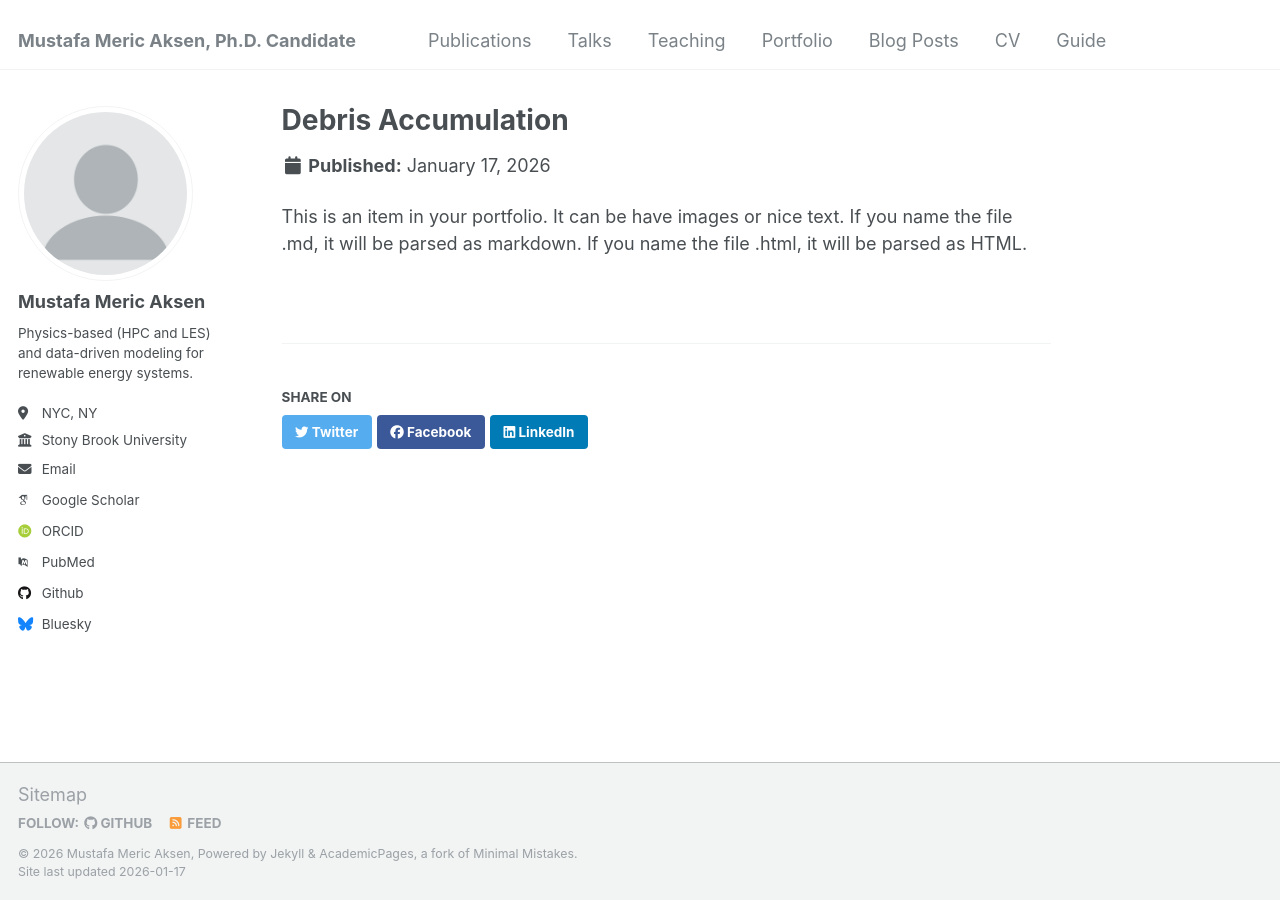
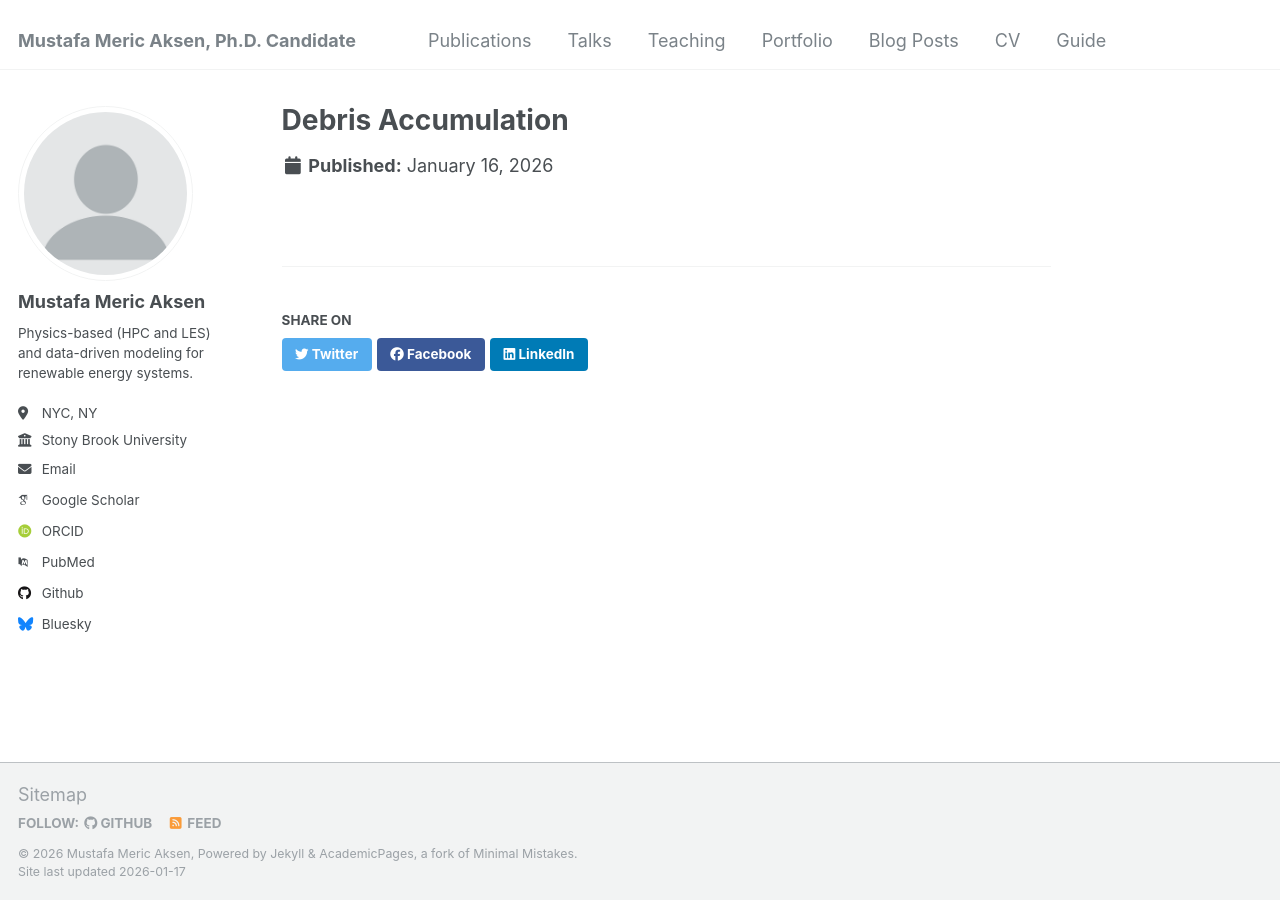
Before and after one commit to aksenmeric/mericaksen, a Jekyll site: the page built from _portfolio/portfolio-1.md, in a window 1280 px wide. Built offline with Jekyll 4.4.1, drawn with Linux system fonts in a browser that asks for light colours; some web fonts are replaced.

Commit message:
Update portfolio-1.md

```diff
--- a/_portfolio/portfolio-1.md
+++ b/_portfolio/portfolio-1.md
@@ -1,7 +1,7 @@
 ---
 title: "Debris Accumulation"
-excerpt: "Short description of portfolio item number 1<br/><img src='/images/500x300.png'>"
+excerpt: "Short description of portfolio item number 1"
 collection: portfolio
+teaser_video: /assets/videos/debris.mp4
+date: 2026-01-16
 ---
-
-This is an item in your portfolio. It can be have images or nice text. If you name the file .md, it will be parsed as markdown. If you name the file .html, it will be parsed as HTML.
```
